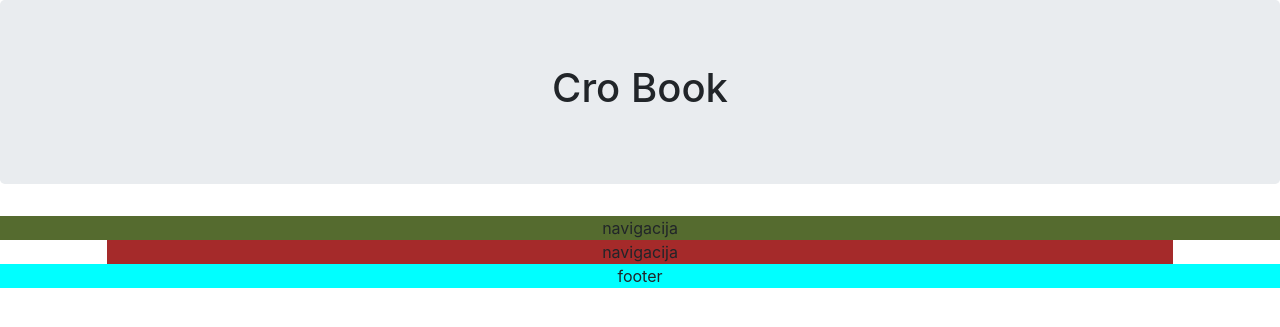
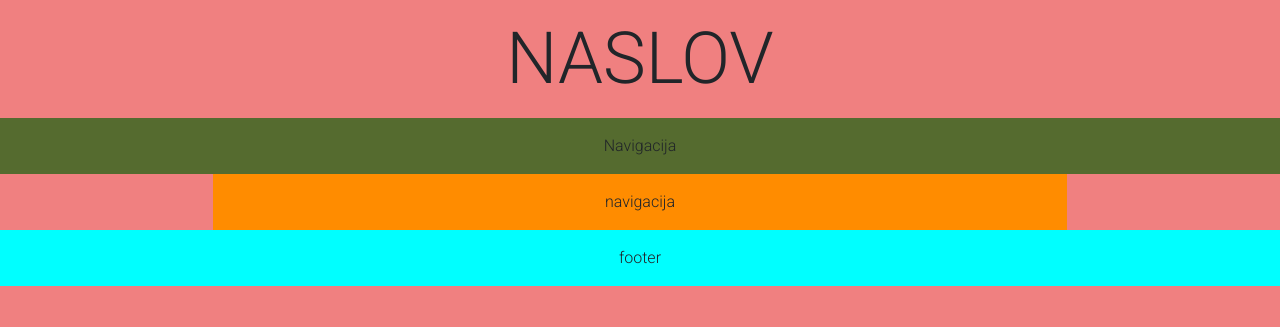
Before and after one commit to tinmarecic6/automatic-octo-spoon, a PHP site: page / in a window 1280 px wide. Shown: the top 327 px of the page. Run offline with PHP 8.4, Linux system fonts and the light colour scheme.

Commit message:
bootstrap test

```diff
--- a/Style/style-main.css
+++ b/Style/style-main.css
@@ -1,15 +1,16 @@
-.my-title{
-    background-color: blueviolet;
-    height:20%;
-}
-.naslov1{
-    width:50%;
-    background-color:red;
-
-}
 .footer{
-background: cyan;
+    background: cyan;
+    height:50%;
 }
 .nesto{
     background: darkolivegreen;
+
+
 }
+.my_nav{
+    background-color:darkorange;
+}
+body{
+    background-color:lightcoral;
+    font-family: 'Roboto', sans-serif;
+}
--- a/index.html
+++ b/index.html
@@ -6,29 +6,37 @@
     <meta name="viewport" content="width=device-width, initial-scale=1, shrink-to-fit=no">
 
     <!-- Bootstrap CSS -->
-    <!--<link rel="stylesheet" href="Style/style-main.css">-->
     <link rel="stylesheet" href="https://stackpath.bootstrapcdn.com/bootstrap/4.3.1/css/bootstrap.min.css" integrity="sha384-ggOyR0iXCbMQv3Xipma34MD+dH/1fQ784/j6cY/iJTQUOhcWr7x9JvoRxT2MZw1T" crossorigin="anonymous">
     <link rel="stylesheet" href="Style/style-main.css">
-
+    <link href="https://fonts.googleapis.com/css2?family=Roboto:wght@300&display=swap" rel="stylesheet">
     <title>Cro Book</title>
   </head>
   <body>
-      <div class="jumbotron d-flex justify-content-center "><h1>Cro Book</h1></div>
+
+
+      <div class="w-100 p-3 text-center" id="navigacija">
+        <!--Napravi banner s logom i user id-em-->
+      <div class="display-3">NASLOV</div>
+
+      </div>
+
+  <!--napravi glavni dio-->
     <div class="container-fluid">
         <div class="row text-center my-title">
-            <div class="col-sm-12 nesto">navigacija</div>
+            <div class="h-50 p-3 col-sm-12 nesto">Navigacija</div>
+            <div class="question"></div>
 
         </div>
         <div class="row justify-content-around">
-            <div class="col-sm-10 text-center" style="background-color: brown;">navigacija</div>
+            <div class="col-sm-8 p-3 text-center my_nav">navigacija</div>
 
         </div>
         <div class="row">
-            <div class="col-sm-12 text-center footer">footer</div>
+            <div class="col-sm-12 p-3 text-center footer">footer</div>
 
         </div>
     </div>
-
+    <!--Prebac footer u zasebni container-->
 
     <!-- Optional JavaScript -->
     <!-- jQuery first, then Popper.js, then Bootstrap JS -->
```
Also changed, not shown: package-lock.json (added).
